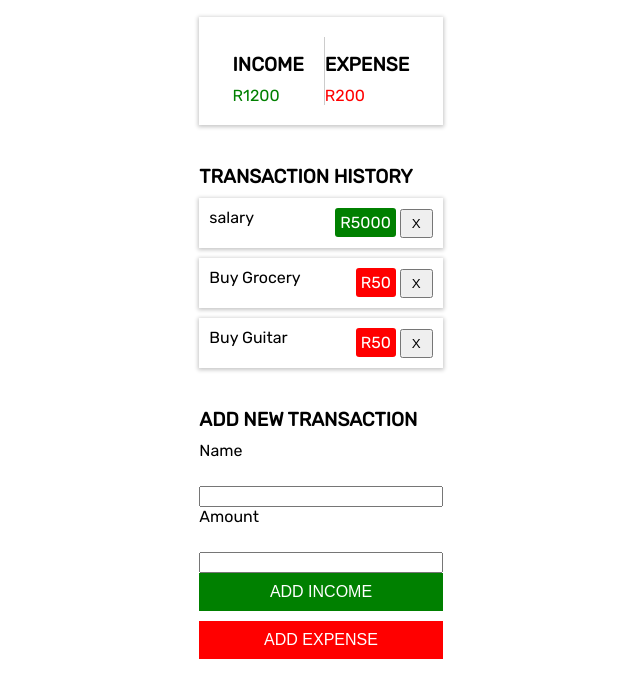
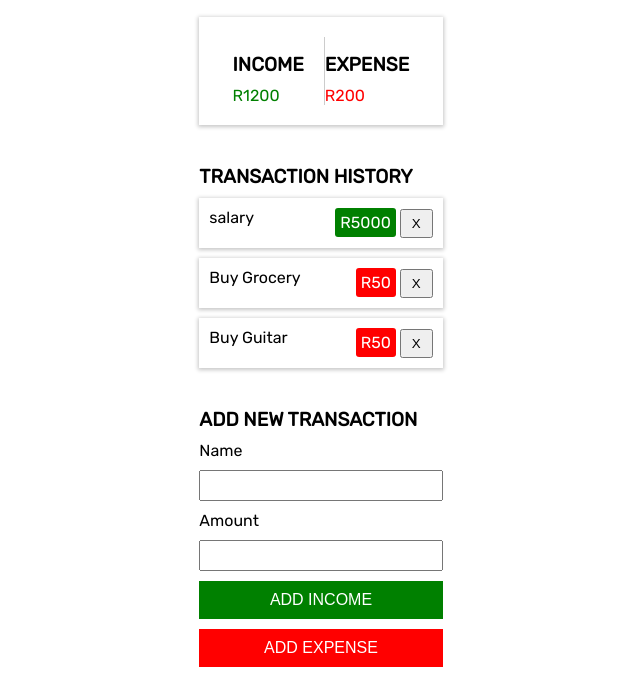
Before and after one commit to SiyabulelaSabu/Tracket-Test., a plain HTML site: page index.html in a window 1280 px wide. Shown: the part 153-838 px from the top of the page, without its empty margins (319-959 px from the left). Drawn offline with Linux system fonts and the light colour scheme.

Commit message:
follow process

```diff
--- a/index.html
+++ b/index.html
@@ -69,5 +69,6 @@
             </form>
          </div>
     </div>
+    <SCript src="./scrip.js"></SCript>
 </body>
 </html>
--- a/style.css
+++ b/style.css
@@ -108,7 +108,7 @@ h2 {
     padding-bottom:10px ;
 }
 
-.form-container form label {
+.form-container form input {
     height: 25px;
     margin-bottom: 10px;
 }
```
